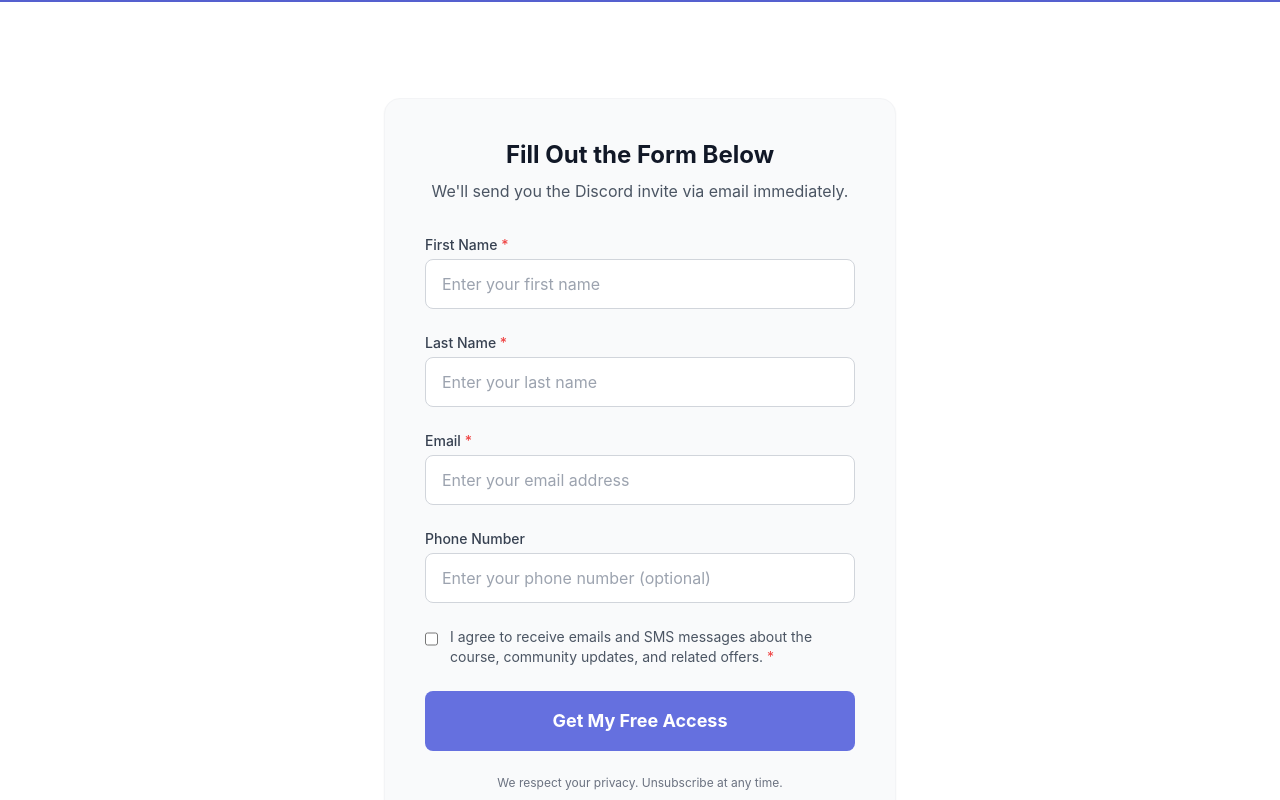
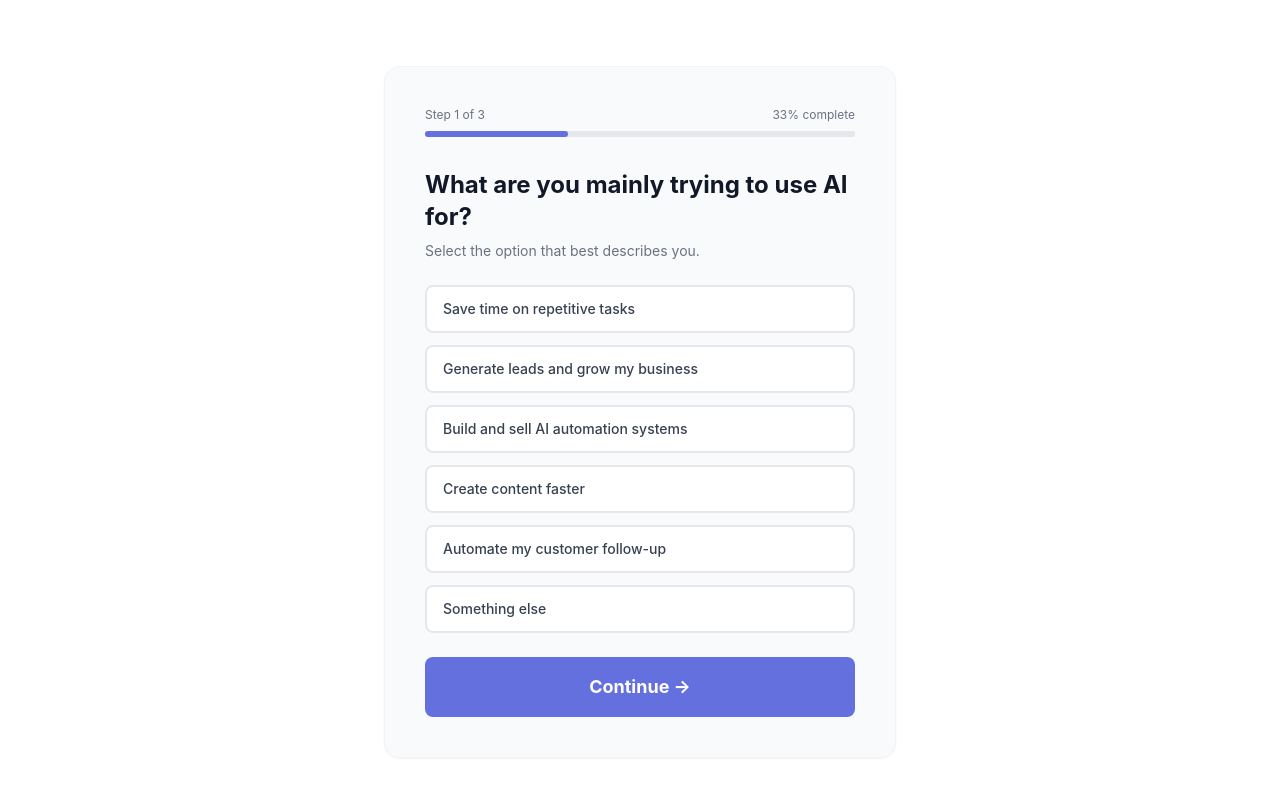
Before and after one commit to Gandley/franchise-now-openclaw, a Next.js app: page /get-access in a window 1280 px wide. Shown: the part 540-1340 px from the top of the page. Built offline with nearby package versions, Linux system fonts and the light colour scheme.

Commit message:
feat: replace form with 3-step AI Operator Quiz → Global Control automation

```diff
--- a/app/get-access/page.tsx
+++ b/app/get-access/page.tsx
@@ -1,41 +1,85 @@
 'use client'
 
-import type { Metadata } from 'next'
 import Link from 'next/link'
 import { useState } from 'react'
 
+const AI_USE_OPTIONS = [
+  'Save time on repetitive tasks',
+  'Generate leads and grow my business',
+  'Build and sell AI automation systems',
+  'Create content faster',
+  'Automate my customer follow-up',
+  'Something else',
+]
+
+type Step = 1 | 2 | 3
+
 export default function GetAccessPage() {
+  const [step, setStep] = useState<Step>(1)
   const [isSubmitting, setIsSubmitting] = useState(false)
   const [isSubmitted, setIsSubmitted] = useState(false)
+  const [error, setError] = useState('')
 
-  const handleSubmit = async (e: React.FormEvent<HTMLFormElement>) => {
-    e.preventDefault()
+  const [aiUse, setAiUse] = useState('')
+  const [firstName, setFirstName] = useState('')
+  const [lastName, setLastName] = useState('')
+  const [email, setEmail] = useState('')
+  const [phone, setPhone] = useState('')
+  const [consent, setConsent] = useState(false)
+
+  const handleStep1Next = () => {
+    if (!aiUse) {
+      setError('Please select an option to continue.')
+      return
+    }
+    setError('')
+    setStep(2)
+  }
+
+  const handleStep2Next = () => {
+    if (!firstName.trim() || !email.trim()) {
+      setError('First name and email are required.')
+      return
+    }
+    setError('')
+    setStep(3)
+  }
+
+  const handleSubmit = async () => {
+    if (!consent) {
+      setError('Please check the consent box to continue.')
+      return
+    }
+    setError('')
     setIsSubmitting(true)
 
-    const form = e.currentTarget
-    const formData = new FormData(form)
-
     try {
-      // Submit to ActiveCampaign
-      await fetch('https://franchisenow.activehosted.com/proc.php', {
+      const res = await fetch('/api/quiz-webhook', {
         method: 'POST',
-        body: formData,
-        mode: 'no-cors', // Required for cross-origin submission
+        headers: { 'Content-Type': 'application/json' },
+        body: JSON.stringify({
+          email,
+          firstName,
+          lastName,
+          phone,
+          aiUse,
+        }),
       })
 
-      // Show success state
+      if (!res.ok) throw new Error('Submission failed')
       setIsSubmitted(true)
-    } catch (error) {
-      console.error('Form submission error:', error)
-      // Still show success since AC likely received it
-      setIsSubmitted(true)
+    } catch {
+      setError('Something went wrong. Please try again.')
+    } finally {
+      setIsSubmitting(false)
     }
   }
+
+  const progressWidth = step === 1 ? 'w-1/3' : step === 2 ? 'w-2/3' : 'w-full'
 
   if (isSubmitted) {
     return (
       <>
-        {/* SUCCESS PAGE */}
         <section className="bg-gradient-to-b from-brand-600 to-brand-700 text-white py-20 md:py-28">
           <div className="max-w-4xl mx-auto px-4 sm:px-6 lg:px-8 text-center">
             <div className="text-6xl mb-6">🎉</div>
@@ -43,11 +87,11 @@ export default function GetAccessPage() {
               Welcome to the Community!
             </h1>
             <p className="text-xl text-brand-100 mb-8 max-w-2xl mx-auto leading-relaxed">
-              Check your email for your Discord invite. If you don't see it in a few minutes, check your spam folder.
+              Check your email for your Discord invite. If you don&apos;t see it in a few minutes, check your spam folder.
             </p>
 
             <div className="bg-brand-700 rounded-xl p-6 max-w-lg mx-auto mb-8">
-              <h2 className="text-xl font-bold mb-4">What's Next?</h2>
+              <h2 className="text-xl font-bold mb-4">What&apos;s Next?</h2>
               <ul className="text-left text-brand-100 space-y-3">
                 <li className="flex items-start gap-3">
                   <span className="text-white font-bold">1.</span>
@@ -85,43 +129,21 @@ export default function GetAccessPage() {
           </div>
         </section>
 
-        {/* EMAIL TROUBLESHOOTING */}
         <section className="py-16 bg-white">
           <div className="max-w-2xl mx-auto px-4 sm:px-6 lg:px-8 text-center">
-            <h2 className="text-2xl font-bold text-gray-900 mb-4">
-              Didn't get the email?
-            </h2>
+            <h2 className="text-2xl font-bold text-gray-900 mb-4">Didn&apos;t get the email?</h2>
             <div className="text-gray-600 space-y-4">
-              <p>
-                Sometimes emails end up in spam or promotions folders. Here's what to check:
-              </p>
+              <p>Sometimes emails end up in spam or promotions folders. Here&apos;s what to check:</p>
               <ul className="text-left inline-block space-y-2">
-                <li className="flex items-center gap-2">
-                  <span className="text-brand-500">•</span>
-                  <span>Check your spam/junk folder</span>
-                </li>
-                <li className="flex items-center gap-2">
-                  <span className="text-brand-500">•</span>
-                  <span>Look in Gmail's Promotions tab</span>
-                </li>
-                <li className="flex items-center gap-2">
-                  <span className="text-brand-500">•</span>
-                  <span>Search for "Franchise Now" in your email</span>
-                </li>
-                <li className="flex items-center gap-2">
-                  <span className="text-brand-500">•</span>
-                  <span>Wait 5-10 minutes (sometimes there's a delay)</span>
-                </li>
+                <li className="flex items-center gap-2"><span className="text-brand-500">•</span><span>Check your spam/junk folder</span></li>
+                <li className="flex items-center gap-2"><span className="text-brand-500">•</span><span>Look in Gmail&apos;s Promotions tab</span></li>
+                <li className="flex items-center gap-2"><span className="text-brand-500">•</span><span>Search for &quot;Franchise Now&quot; in your email</span></li>
+                <li className="flex items-center gap-2"><span className="text-brand-500">•</span><span>Wait 5–10 minutes (sometimes there&apos;s a delay)</span></li>
               </ul>
               <p className="mt-6">
-                Still can't find it? Try signing up again or{' '}
-                <Link
-                  href="/book-call"
-                  className="text-brand-600 hover:underline"
-                >
-                  book a call
-                </Link>{' '}
-                and we'll help you out.
+                Still can&apos;t find it?{' '}
+                <Link href="/book-call" className="text-brand-600 hover:underline">Book a call</Link>
+                {' '}and we&apos;ll help you out.
               </p>
             </div>
           </div>
@@ -142,132 +164,181 @@ export default function GetAccessPage() {
             Get Access to the AI Operator Course & Community
           </h1>
           <p className="text-xl text-brand-100 mb-4 max-w-2xl mx-auto leading-relaxed">
-            Join our community of AI operators and get instant access to the course.
+            Answer a quick question and we&apos;ll send your free access instantly.
           </p>
           <ul className="flex flex-wrap justify-center gap-4 text-brand-200 text-sm mt-6">
-            <li className="flex items-center gap-1">
-              <span>✓</span> 3 Video Modules (26.5 min)
-            </li>
-            <li className="flex items-center gap-1">
-              <span>✓</span> 5 PDF Templates
-            </li>
-            <li className="flex items-center gap-1">
-              <span>✓</span> Discord Community Access
-            </li>
-            <li className="flex items-center gap-1">
-              <span>✓</span> Learn to Make Your First $1K
-            </li>
+            <li className="flex items-center gap-1"><span>✓</span> 3 Video Modules (26.5 min)</li>
+            <li className="flex items-center gap-1"><span>✓</span> 5 PDF Templates</li>
+            <li className="flex items-center gap-1"><span>✓</span> Discord Community Access</li>
+            <li className="flex items-center gap-1"><span>✓</span> Learn to Make Your First $1K</li>
           </ul>
         </div>
       </section>
 
-      {/* FORM SECTION */}
+      {/* QUIZ FORM */}
       <section className="py-16 md:py-24 bg-white">
         <div className="max-w-xl mx-auto px-4 sm:px-6 lg:px-8">
           <div className="bg-gray-50 rounded-2xl p-8 md:p-10 shadow-sm border border-gray-100">
-            <h2 className="text-2xl font-bold text-gray-900 mb-2 text-center">
-              Fill Out the Form Below
+
+            {/* Progress bar */}
+            <div className="mb-8">
+              <div className="flex justify-between text-xs text-gray-500 mb-2">
+                <span>Step {step} of 3</span>
+                <span>{step === 1 ? '33%' : step === 2 ? '66%' : '100%'} complete</span>
+              </div>
+              <div className="w-full bg-gray-200 rounded-full h-1.5">
+                <div className={`bg-brand-600 h-1.5 rounded-full transition-all duration-500 ${progressWidth}`} />
+              </div>
+            </div>
+
+            {/* STEP 1 */}
+            {step === 1 && (
+              <div>
+                <h2 className="text-2xl font-bold text-gray-900 mb-2">
+                  What are you mainly trying to use AI for?
                 </h2>
-            <p className="text-gray-600 text-center mb-8">
-              We'll send you the Discord invite via email immediately.
-            </p>
+                <p className="text-gray-500 text-sm mb-6">Select the option that best describes you.</p>
+                <div className="space-y-3">
+                  {AI_USE_OPTIONS.map((option) => (
+                    <button
+                      key={option}
+                      type="button"
+                      onClick={() => { setAiUse(option); setError('') }}
+                      className={`w-full text-left px-4 py-3 rounded-lg border-2 transition-all font-medium text-sm ${
+                        aiUse === option
+                          ? 'border-brand-600 bg-brand-50 text-brand-700'
+                          : 'border-gray-200 bg-white text-gray-700 hover:border-brand-300'
+                      }`}
+                    >
+                      {option}
+                    </button>
+                  ))}
+                </div>
+                {error && <p className="text-red-500 text-sm mt-3">{error}</p>}
+                <button
+                  type="button"
+                  onClick={handleStep1Next}
+                  className="mt-6 w-full bg-brand-600 hover:bg-brand-700 text-white font-bold py-4 px-8 rounded-lg transition-colors text-lg"
+                >
+                  Continue →
+                </button>
+              </div>
+            )}
 
-            {/* ActiveCampaign Form */}
-            <form onSubmit={handleSubmit} className="space-y-6">
-              <input type="hidden" name="u" value="1" />
-              <input type="hidden" name="f" value="1" />
-              <input type="hidden" name="s" value="" />
-              <input type="hidden" name="c" value="0" />
-              <input type="hidden" name="m" value="0" />
-              <input type="hidden" name="act" value="sub" />
-              <input type="hidden" name="v" value="2" />
-
-              {/* First Name */}
+            {/* STEP 2 */}
+            {step === 2 && (
               <div>
-                <label htmlFor="firstname" className="block text-sm font-medium text-gray-700 mb-1">
+                <h2 className="text-2xl font-bold text-gray-900 mb-2">What is your name?</h2>
+                <p className="text-gray-500 text-sm mb-6">We&apos;ll use this to personalize your welcome email.</p>
+                <div className="space-y-4">
+                  <div className="grid grid-cols-2 gap-4">
+                    <div>
+                      <label className="block text-sm font-medium text-gray-700 mb-1">
                         First Name <span className="text-red-500">*</span>
                       </label>
                       <input
                         type="text"
-                  id="firstname"
-                  name="firstname"
-                  placeholder="Enter your first name"
-                  required
+                        value={firstName}
+                        onChange={e => setFirstName(e.target.value)}
+                        placeholder="First name"
                         className="w-full px-4 py-3 rounded-lg border border-gray-300 focus:ring-2 focus:ring-brand-500 focus:border-brand-500 outline-none transition-all"
                       />
                     </div>
-
-              {/* Last Name */}
                     <div>
-                <label htmlFor="lastname" className="block text-sm font-medium text-gray-700 mb-1">
-                  Last Name <span className="text-red-500">*</span>
-                </label>
+                      <label className="block text-sm font-medium text-gray-700 mb-1">Last Name</label>
                       <input
                         type="text"
-                  id="lastname"
-                  name="lastname"
-                  placeholder="Enter your last name"
-                  required
+                        value={lastName}
+                        onChange={e => setLastName(e.target.value)}
+                        placeholder="Last name"
                         className="w-full px-4 py-3 rounded-lg border border-gray-300 focus:ring-2 focus:ring-brand-500 focus:border-brand-500 outline-none transition-all"
                       />
                     </div>
-
-              {/* Email */}
+                  </div>
                   <div>
-                <label htmlFor="email" className="block text-sm font-medium text-gray-700 mb-1">
-                  Email <span className="text-red-500">*</span>
+                    <label className="block text-sm font-medium text-gray-700 mb-1">
+                      Email Address <span className="text-red-500">*</span>
                     </label>
                     <input
                       type="email"
-                  id="email"
-                  name="email"
-                  placeholder="Enter your email address"
-                  required
+                      value={email}
+                      onChange={e => setEmail(e.target.value)}
+                      placeholder="you@example.com"
                       className="w-full px-4 py-3 rounded-lg border border-gray-300 focus:ring-2 focus:ring-brand-500 focus:border-brand-500 outline-none transition-all"
                     />
                   </div>
-
-              {/* Phone */}
                   <div>
-                <label htmlFor="phone" className="block text-sm font-medium text-gray-700 mb-1">
-                  Phone Number
-                </label>
+                    <label className="block text-sm font-medium text-gray-700 mb-1">Phone Number</label>
                     <input
                       type="tel"
-                  id="phone"
-                  name="phone"
-                  placeholder="Enter your phone number (optional)"
+                      value={phone}
+                      onChange={e => setPhone(e.target.value)}
+                      placeholder="Optional"
                       className="w-full px-4 py-3 rounded-lg border border-gray-300 focus:ring-2 focus:ring-brand-500 focus:border-brand-500 outline-none transition-all"
                     />
                   </div>
+                </div>
+                {error && <p className="text-red-500 text-sm mt-3">{error}</p>}
+                <div className="flex gap-3 mt-6">
+                  <button
+                    type="button"
+                    onClick={() => setStep(1)}
+                    className="px-6 py-4 rounded-lg border-2 border-gray-200 text-gray-600 font-medium hover:border-gray-300 transition-colors"
+                  >
+                    ← Back
+                  </button>
+                  <button
+                    type="button"
+                    onClick={handleStep2Next}
+                    className="flex-1 bg-brand-600 hover:bg-brand-700 text-white font-bold py-4 px-8 rounded-lg transition-colors text-lg"
+                  >
+                    Continue →
+                  </button>
+                </div>
+              </div>
+            )}
 
-              {/* Opt-in Checkbox */}
-              <div className="flex items-start gap-3">
+            {/* STEP 3 */}
+            {step === 3 && (
+              <div>
+                <h2 className="text-2xl font-bold text-gray-900 mb-2">One last thing</h2>
+                <p className="text-gray-500 text-sm mb-6">
+                  We&apos;re about to send your free access to <strong>{email}</strong>.
+                </p>
+                <div className="bg-white border-2 border-gray-200 rounded-xl p-5 mb-6">
+                  <label className="flex items-start gap-3 cursor-pointer">
                     <input
                       type="checkbox"
-                  id="optin"
-                  name="optin"
-                  required
-                  className="mt-1 w-4 h-4 text-brand-600 border-gray-300 rounded focus:ring-brand-500"
+                      checked={consent}
+                      onChange={e => { setConsent(e.target.checked); setError('') }}
+                      className="mt-1 w-4 h-4 text-brand-600 border-gray-300 rounded focus:ring-brand-500 cursor-pointer"
                     />
-                <label htmlFor="optin" className="text-sm text-gray-600">
-                  I agree to receive emails and SMS messages about the course, community updates, and related offers. <span className="text-red-500">*</span>
+                    <span className="text-sm text-gray-600 leading-relaxed">
+                      I consent to receive emails and SMS messages about the course, community updates, and related offers from Franchise Now. I can unsubscribe at any time.
+                    </span>
                   </label>
                 </div>
-
-              {/* Submit Button */}
+                {error && <p className="text-red-500 text-sm mb-4">{error}</p>}
+                <div className="flex gap-3">
                   <button
-                type="submit"
+                    type="button"
+                    onClick={() => setStep(2)}
+                    className="px-6 py-4 rounded-lg border-2 border-gray-200 text-gray-600 font-medium hover:border-gray-300 transition-colors"
+                  >
+                    ← Back
+                  </button>
+                  <button
+                    type="button"
+                    onClick={handleSubmit}
                     disabled={isSubmitting}
-                className="w-full bg-brand-600 hover:bg-brand-700 disabled:bg-gray-400 text-white font-bold py-4 px-8 rounded-lg transition-colors text-lg"
+                    className="flex-1 bg-brand-600 hover:bg-brand-700 disabled:bg-gray-400 text-white font-bold py-4 px-8 rounded-lg transition-colors text-lg"
                   >
-                {isSubmitting ? 'Submitting...' : 'Get My Free Access'}
+                    {isSubmitting ? 'Sending access...' : 'Get My Free Access 🎉'}
                   </button>
-            </form>
-
-            <p className="text-xs text-gray-500 text-center mt-6">
-              We respect your privacy. Unsubscribe at any time.
-            </p>
+                </div>
+                <p className="text-xs text-gray-500 text-center mt-4">We respect your privacy. Unsubscribe at any time.</p>
+              </div>
+            )}
           </div>
         </div>
       </section>
@@ -275,62 +346,36 @@ export default function GetAccessPage() {
       {/* WHAT YOU GET */}
       <section className="py-16 bg-gray-50">
         <div className="max-w-4xl mx-auto px-4 sm:px-6 lg:px-8">
-          <h2 className="section-heading text-center mb-12">What You'll Get</h2>
+          <h2 className="section-heading text-center mb-12">What You&apos;ll Get</h2>
           <div className="grid grid-cols-1 md:grid-cols-2 gap-8">
             <div className="bg-white rounded-xl p-6 shadow-sm">
               <h3 className="text-xl font-bold text-gray-900 mb-4">📚 The AI Operator Course</h3>
               <ul className="space-y-3 text-gray-600">
-                <li className="flex items-start gap-2">
-                  <span className="text-brand-500">•</span>
-                  <span>3 video modules — 26.5 minutes total</span>
-                </li>
-                <li className="flex items-start gap-2">
-                  <span className="text-brand-500">•</span>
-                  <span>5 PDF templates included</span>
-                </li>
-                <li className="flex items-start gap-2">
-                  <span className="text-brand-500">•</span>
-                  <span>Learn to make your first $1,000 with AI Automation</span>
-                </li>
-                <li className="flex items-start gap-2">
-                  <span className="text-brand-500">•</span>
-                  <span>Introduction to operating and directing AI agents using OpenClaw</span>
-                </li>
+                <li className="flex items-start gap-2"><span className="text-brand-500">•</span><span>3 video modules — 26.5 minutes total</span></li>
+                <li className="flex items-start gap-2"><span className="text-brand-500">•</span><span>5 PDF templates included</span></li>
+                <li className="flex items-start gap-2"><span className="text-brand-500">•</span><span>Learn to make your first $1,000 with AI Automation</span></li>
+                <li className="flex items-start gap-2"><span className="text-brand-500">•</span><span>Introduction to operating and directing AI agents using OpenClaw</span></li>
               </ul>
             </div>
             <div className="bg-white rounded-xl p-6 shadow-sm">
               <h3 className="text-xl font-bold text-gray-900 mb-4">💬 Discord Community</h3>
               <ul className="space-y-3 text-gray-600">
-                <li className="flex items-start gap-2">
-                  <span className="text-brand-500">•</span>
-                  <span>Connect with other AI operators</span>
-                </li>
-                <li className="flex items-start gap-2">
-                  <span className="text-brand-500">•</span>
-                  <span>Get your questions answered</span>
-                </li>
-                <li className="flex items-start gap-2">
-                  <span className="text-brand-500">•</span>
-                  <span>See real examples and case studies</span>
-                </li>
-                <li className="flex items-start gap-2">
-                  <span className="text-brand-500">•</span>
-                  <span>Stay current on AI workforce trends</span>
-                </li>
+                <li className="flex items-start gap-2"><span className="text-brand-500">•</span><span>Connect with other AI operators</span></li>
+                <li className="flex items-start gap-2"><span className="text-brand-500">•</span><span>Get your questions answered</span></li>
+                <li className="flex items-start gap-2"><span className="text-brand-500">•</span><span>See real examples and case studies</span></li>
+                <li className="flex items-start gap-2"><span className="text-brand-500">•</span><span>Stay current on AI workforce trends</span></li>
               </ul>
             </div>
           </div>
         </div>
       </section>
 
-      {/* CLOSING */}
+      {/* CLOSING CTA */}
       <section className="py-16 bg-brand-600 text-white">
         <div className="max-w-3xl mx-auto px-4 sm:px-6 lg:px-8 text-center">
-          <h2 className="text-3xl md:text-4xl font-bold mb-4">
-            Learn the model. Then decide.
-          </h2>
+          <h2 className="text-3xl md:text-4xl font-bold mb-4">Learn the model. Then decide.</h2>
           <p className="text-brand-100 text-lg mb-8">
-            Whether you want to build it yourself, do it with guidance, or have us help install it for you — this course gives you the foundation.
+            Whether you want to build it yourself or have us install it for you — this course gives you the foundation.
           </p>
           <button
             onClick={() => window.scrollTo({ top: 0, behavior: 'smooth' })}
```
Lines whose indentation alone changed are shown as unchanged.
